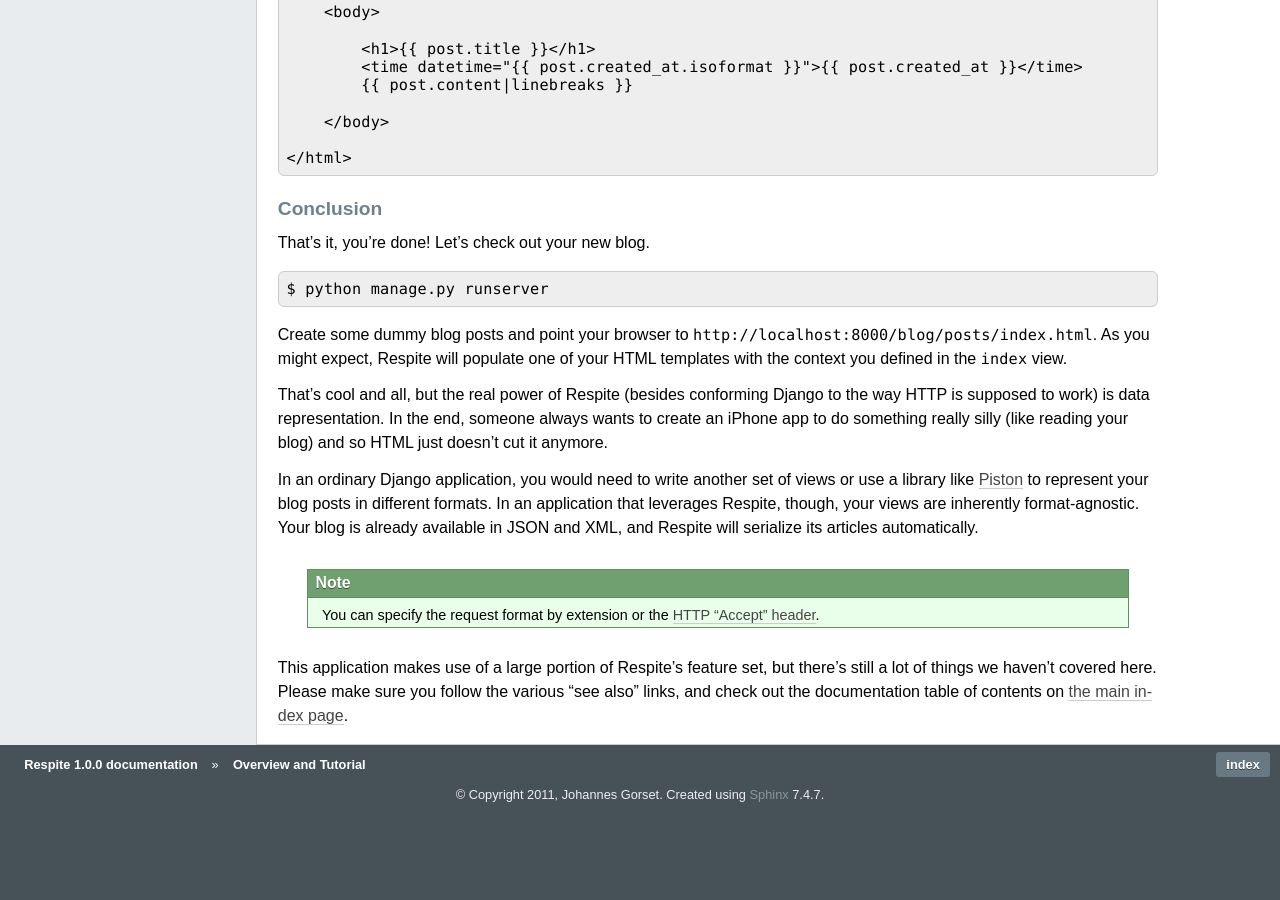
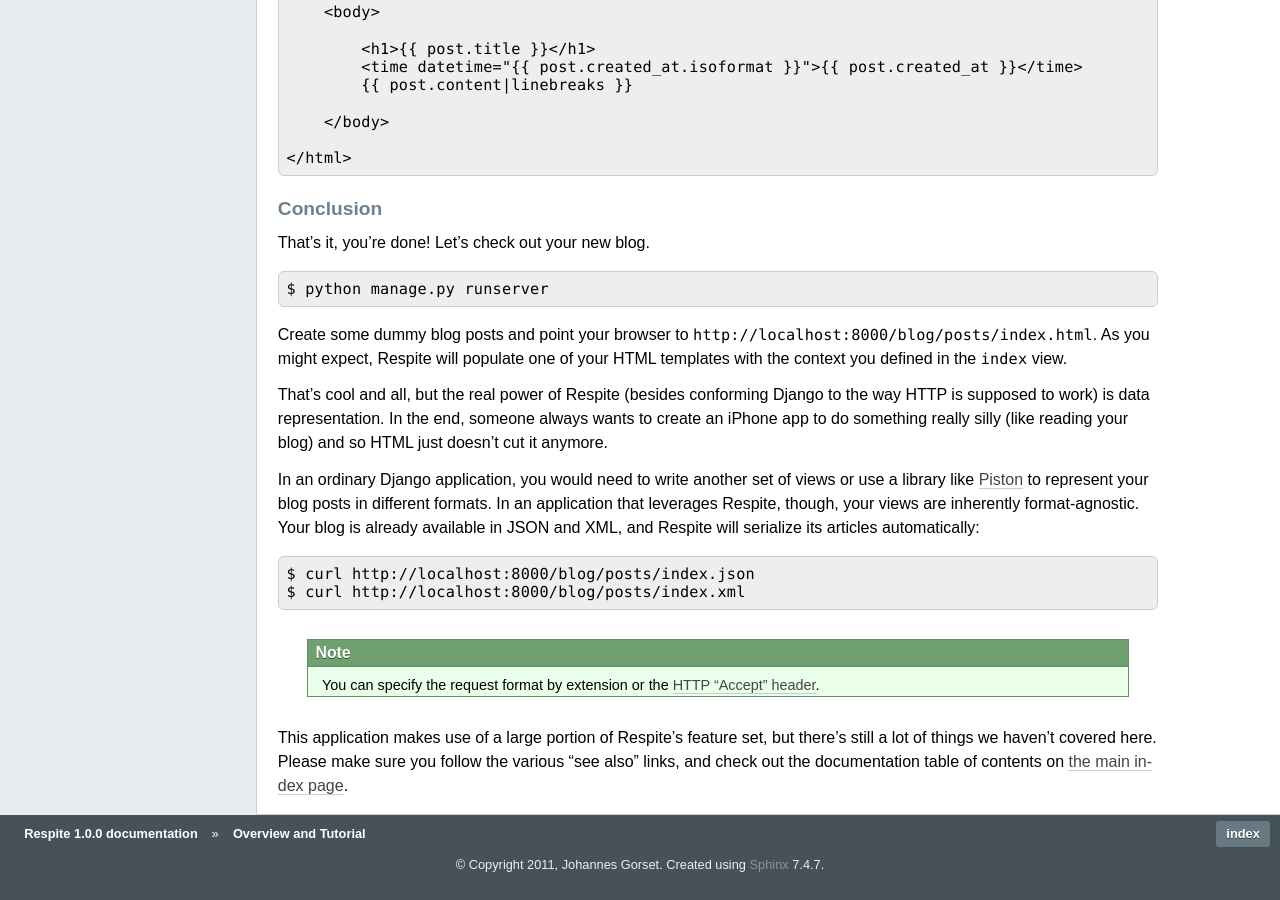
Before and after one commit to jgorset/django-respite, a Sphinx documentation site: the page built from docs/source/overview.rst, in a window 1280 px wide and 900 px high, scrolled down 3660 px. Built offline with Sphinx 7.4.7, drawn with Linux system fonts in a browser that asks for light colours; before the commit the page ends 4490 px from its top, so only the background shows below that.

Commit message:
Add some curls

```diff
--- a/docs/source/overview.rst
+++ b/docs/source/overview.rst
@@ -231,7 +231,10 @@ app to do something really silly (like reading your blog) and so HTML just doesn
 In an ordinary Django application, you would need to write another set of views or use a library
 like `Piston`_ to represent your blog posts in different formats. In an application that leverages
 Respite, though, your views are inherently format-agnostic. Your blog is already available
-in JSON and XML, and Respite will serialize its articles automatically.
+in JSON and XML, and Respite will serialize its articles automatically::
+
+    $ curl http://localhost:8000/blog/posts/index.json
+    $ curl http://localhost:8000/blog/posts/index.xml
 
 .. note::
 
```
